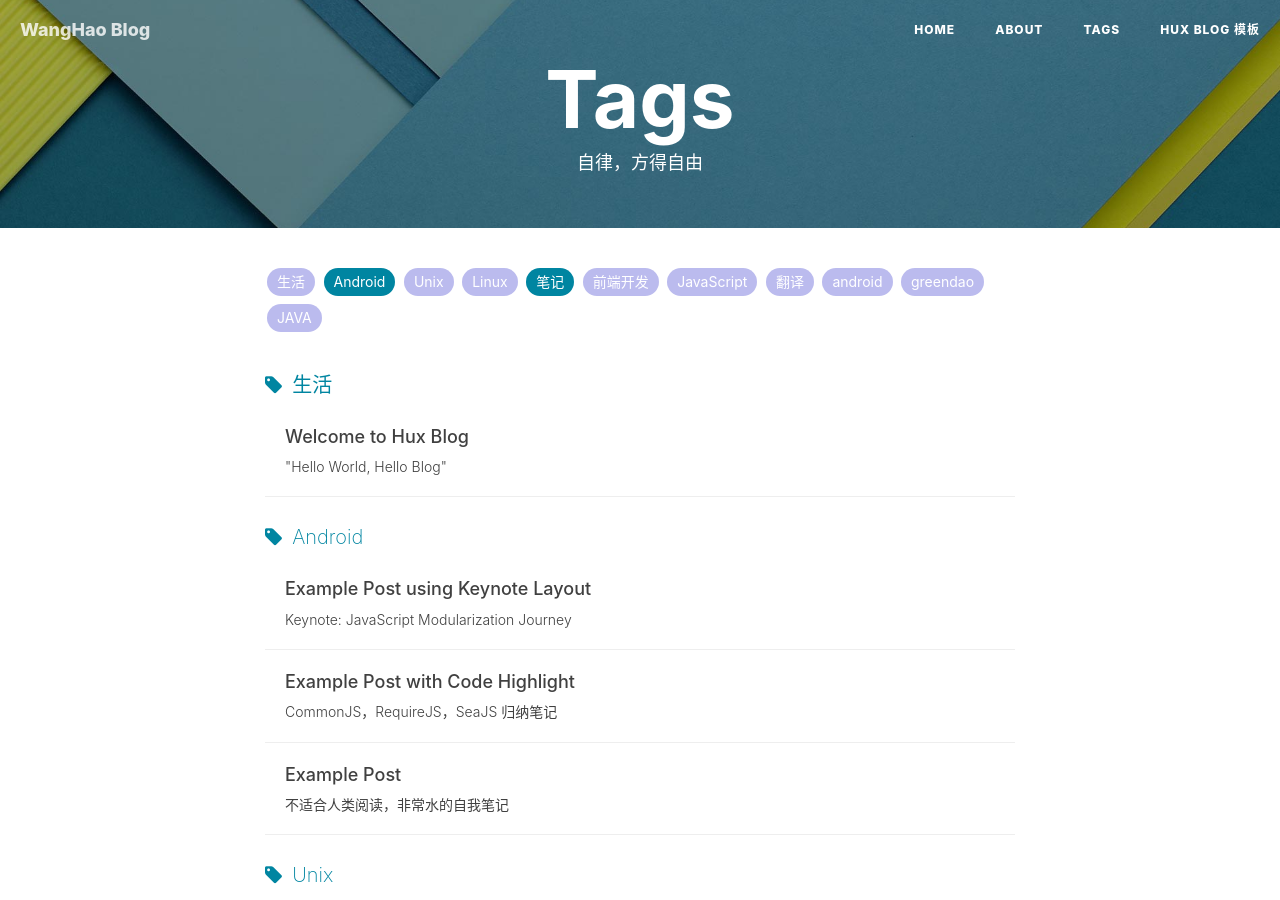
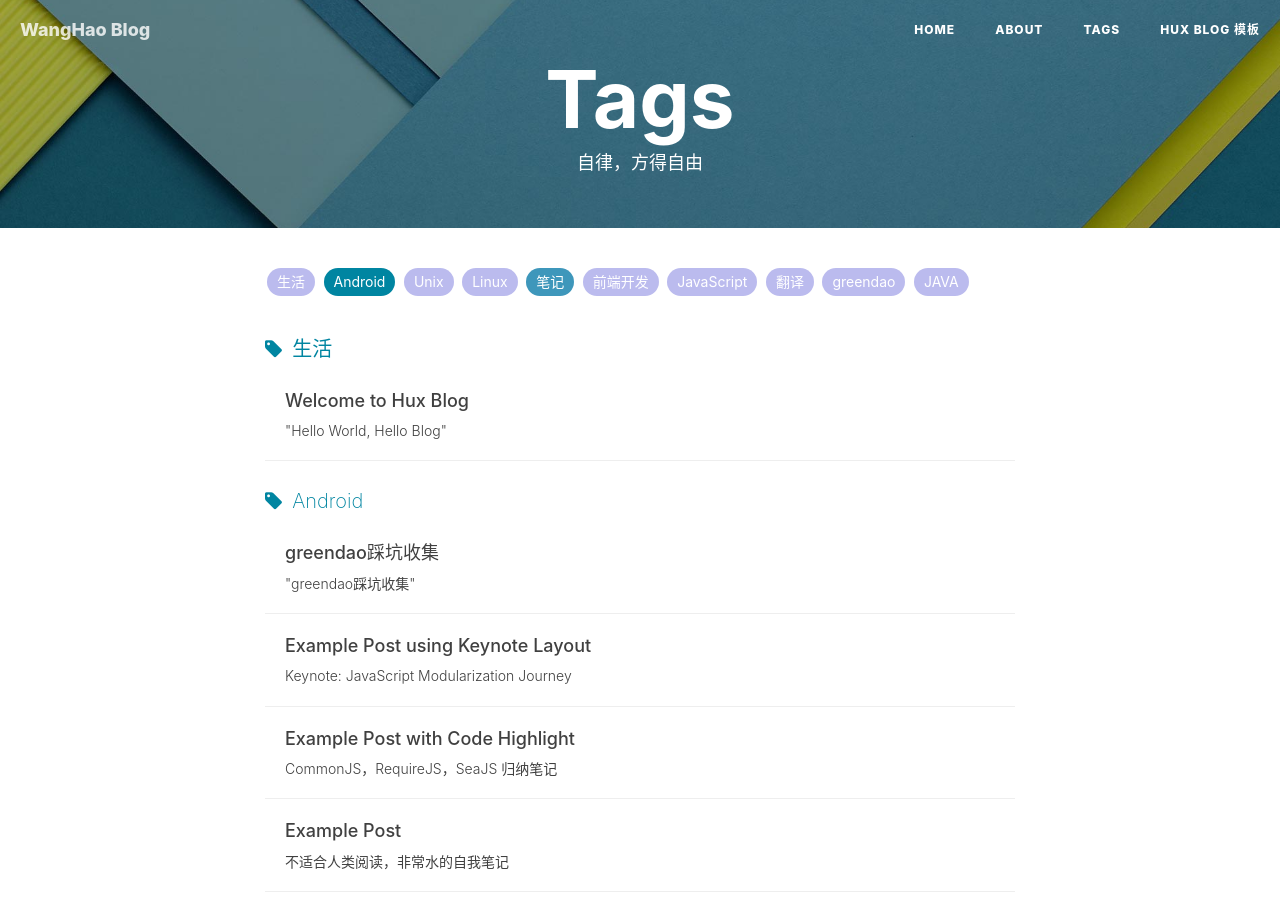
Before and after one commit to blackjuly/wanghao.io, a Jekyll site: the page built from tags.html, in a window 1280 px wide and 900 px high. Built offline with Jekyll 4.4.1, drawn with Linux system fonts in a browser that asks for light colours; nearby versions of some CDN libraries; comment, search, counter and statistics services are not loaded; some of the changed text lies outside the part shown.

Commit message:
update 2017-07-20-greendao踩坑收集.markdown

```diff
--- a/_posts/2017-07-20-greendao踩坑收集.markdown
+++ b/_posts/2017-07-20-greendao踩坑收集.markdown
@@ -6,7 +6,7 @@ date:       2017-07-20 21:36:00
 author:     "wanghao"
 header-img: "img/post-bg-2015.jpg"
 tags:
-    - android
+    - Android
     - greendao
     - 笔记
 
```
